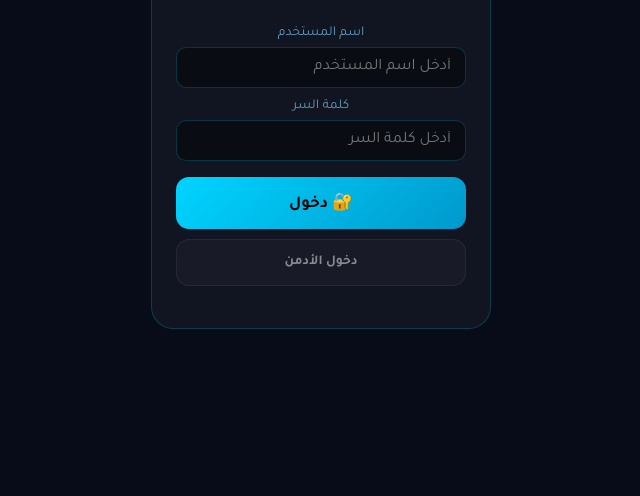
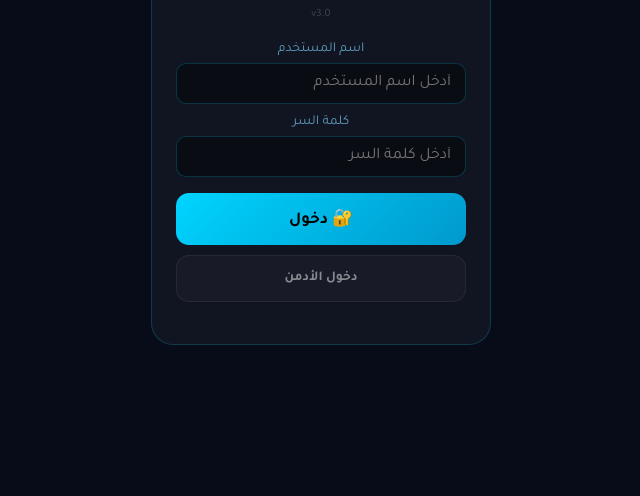
Before and after one commit to mubashiralasmari-boop/test, a plain HTML site: page index.html in a window 1280 px wide. Shown: the part 304-800 px from the top of the page, without its empty margins (319-959 px from the left). Drawn offline with Linux system fonts and the light colour scheme; no server answers.

Commit message:
index.html

```diff
--- a/index.html
+++ b/index.html
@@ -593,6 +593,7 @@ textarea { min-height: 60px; resize: none; }
   <div class="login-box">
     <div class="login-logo">الناموس</div>
     <div class="login-sub">لعبة تخمين الجمل العربية</div>
+    <div style="font-size:0.7rem; color:rgba(255,255,255,0.2); margin-bottom:20px;">v3.0</div>
     <div class="login-error" id="login-error">اسم المستخدم أو كلمة السر غلط!</div>
     <label>اسم المستخدم</label>
     <input type="text" id="login-user" placeholder="أدخل اسم المستخدم" autocomplete="off" />
```
